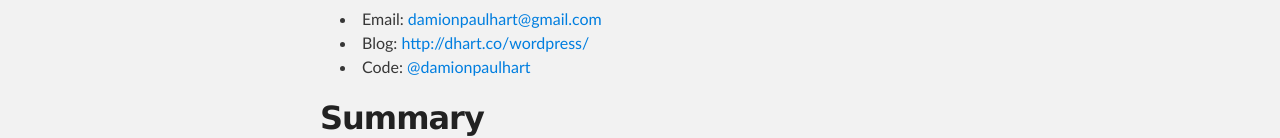
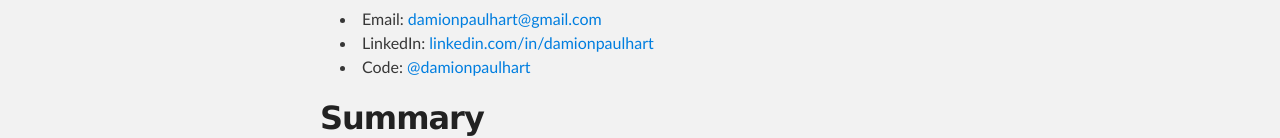
Before and after one commit to damionpaulhart/damionpaulhart.github.com, a plain HTML site: page index.html in a window 1280 px wide. Shown: the part 321-459 px from the top of the page. Drawn offline with Linux system fonts and the light colour scheme.

Commit message:
Update index.html

```diff
--- a/index.html
+++ b/index.html
@@ -32,7 +32,7 @@
 <ul>
 <li>Email: <a href="mailto:damionpaulhart@gmail.com">damionpaulhart@gmail.com</a>
 </li>
-<li>Blog: <a href="http://dhart.co/wordpress/">http://dhart.co/wordpress/</a>
+<li>LinkedIn: <a href="http://linkedin.com/in/damionpaulhart">linkedin.com/in/damionpaulhart</a>
 </li>
 <li>Code: <a href="https://github.com/damionpaulhart">@damionpaulhart</a>
 </li>
```
